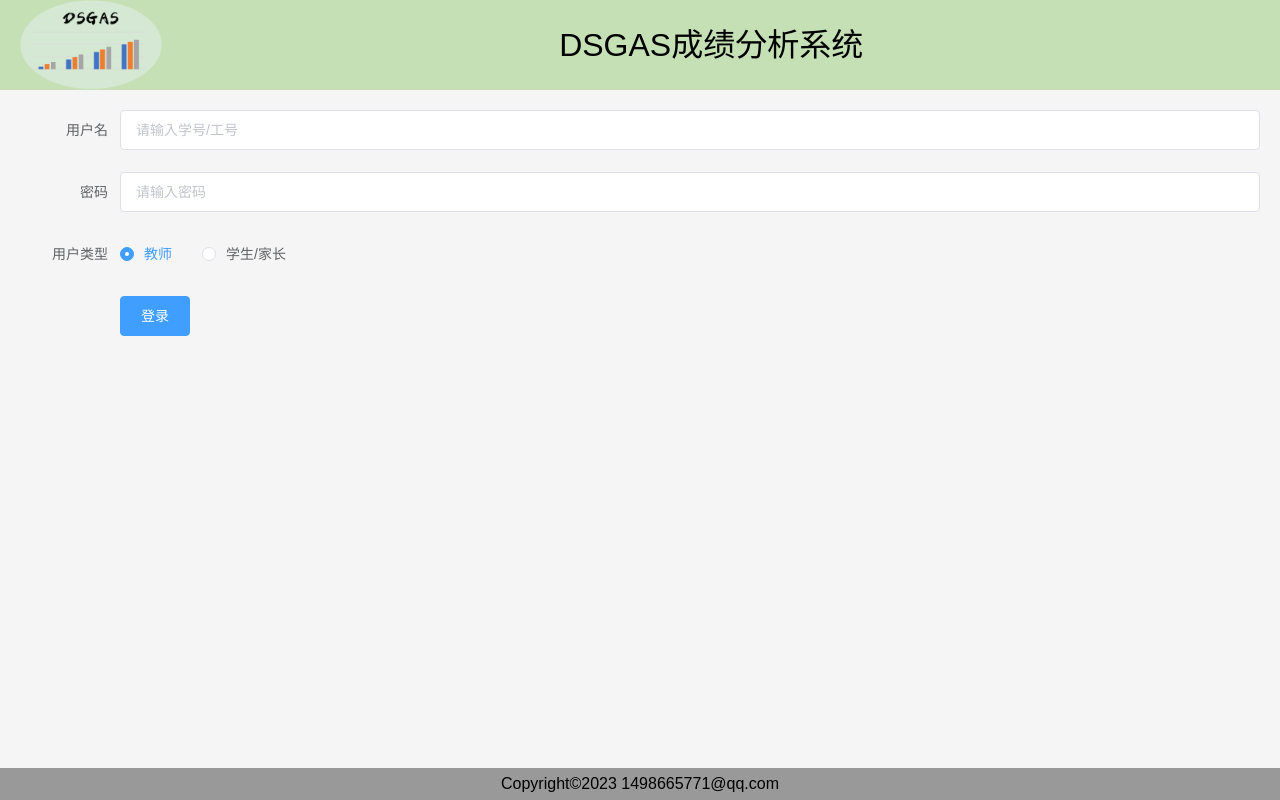
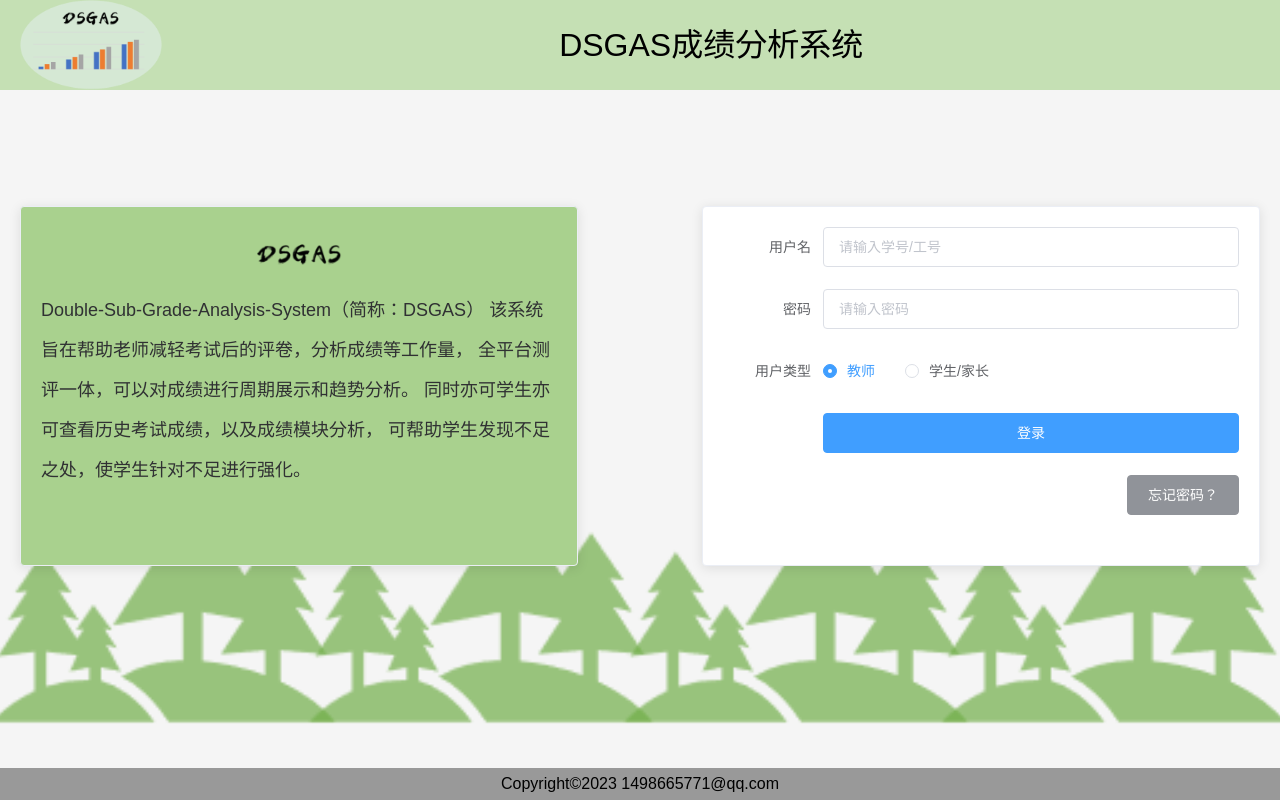
Before and after one commit to fll149866/double_sub_grade_analysis_system_front, a Vue app: page /#/login in a window 1280 px wide. Built offline with nearby package versions, Linux system fonts and the light colour scheme.

Commit message:
登录页完善

```diff
--- /dev/null
+++ b/src/assets/scss/loginMain.scss
@@ -0,0 +1,35 @@
+.el-main{
+    display: flex;
+    justify-content:space-between ;
+    // background-color: antiquewhite;
+    align-items: center;
+    .left-content{
+        width: 45%;
+        height: 70%;
+    }
+    .right-content{
+        width: 45%;
+        height: 70%;
+    }
+    h1{
+        text-align: center;
+    }
+    .font-img{
+        height: 60px;
+    }
+    .right-card{
+        height: 360px;
+    }
+    .left-card{
+        background-color: rgb(169,209,142);
+        height: 360px;
+        p{
+            line-height: 40px;
+            font-size: large;
+        }
+    }
+    .forget-pass{
+        float: right;
+    }
+
+}
--- a/src/components/LoginMain.vue
+++ b/src/components/LoginMain.vue
@@ -1,17 +1,30 @@
 <template>
-  <el-main>
+  <el-main :style="{'background': 'url(' + require('@/assets/images/forest.png') + ') no-repeat bottom center'}">
+    <div class="left-content">
+      <el-card class="left-card">
+        <h1>
+          <img class="font-img" :src="fontImg" />
+        </h1>
+        <p>
+          Double-Sub-Grade-Analysis-System（简称：DSGAS） 该系统旨在帮助老师减轻考试后的评卷，分析成绩等工作量，
+          全平台测评一体，可以对成绩进行周期展示和趋势分析。 同时亦可学生亦可查看历史考试成绩，以及成绩模块分析，
+          可帮助学生发现不足之处，使学生针对不足进行强化。
+        </p>
+      </el-card>
+    </div>
+    <div class="right-content">
+      <el-card class="right-card">
         <el-form
           v-loading="loading"
           element-loading-text="登录中..."
           element-loading-spinner="el-icon-loading"
           :model="loginForm"
-      status-icon
           :rules="rules"
           ref="loginForm"
           label-width="100px"
           class="demo-ruleForm"
         >
-      <el-form-item label="用户名" prop="username">
+          <el-form-item label="用户名" prefix-icon="el-icon-user" prop="username">
             <el-input type="text" v-model="loginForm.username" autocomplete="off" placeholder="请输入学号/工号"></el-input>
           </el-form-item>
           <el-form-item label="密码" prop="password">
@@ -24,9 +37,12 @@
             </el-radio-group>
           </el-form-item>
           <el-form-item>
-        <el-button type="primary" @click="submitForm('loginForm')">登录</el-button>
+            <el-button style="width: 100%" type="primary" @click="submitForm('loginForm')">登录</el-button>
           </el-form-item>
         </el-form>
+        <el-button class="forget-pass" type="info">忘记密码？</el-button>
+      </el-card>
+    </div>
   </el-main>
 </template>
 
@@ -54,6 +70,7 @@ export default {
     };
 
     return {
+      fontImg: require("@/assets/images/font-theme.png"),
       loading: false,
       loginForm: {
         username: "",
@@ -95,4 +112,6 @@ export default {
 };
 </script>
 
-<style lang="scss" scoped></style>
+<style lang="scss" scoped>
+@import "~@/assets/scss/loginMain";
+</style>
```
Also changed, not shown: src/views/Login/Login.vue (+8 -8 lines), src/views/ResetPass/ResetPass.vue (added, +16 -0 lines), src/assets/images/font-theme.png (added). Lines whose indentation alone changed are shown as unchanged.
